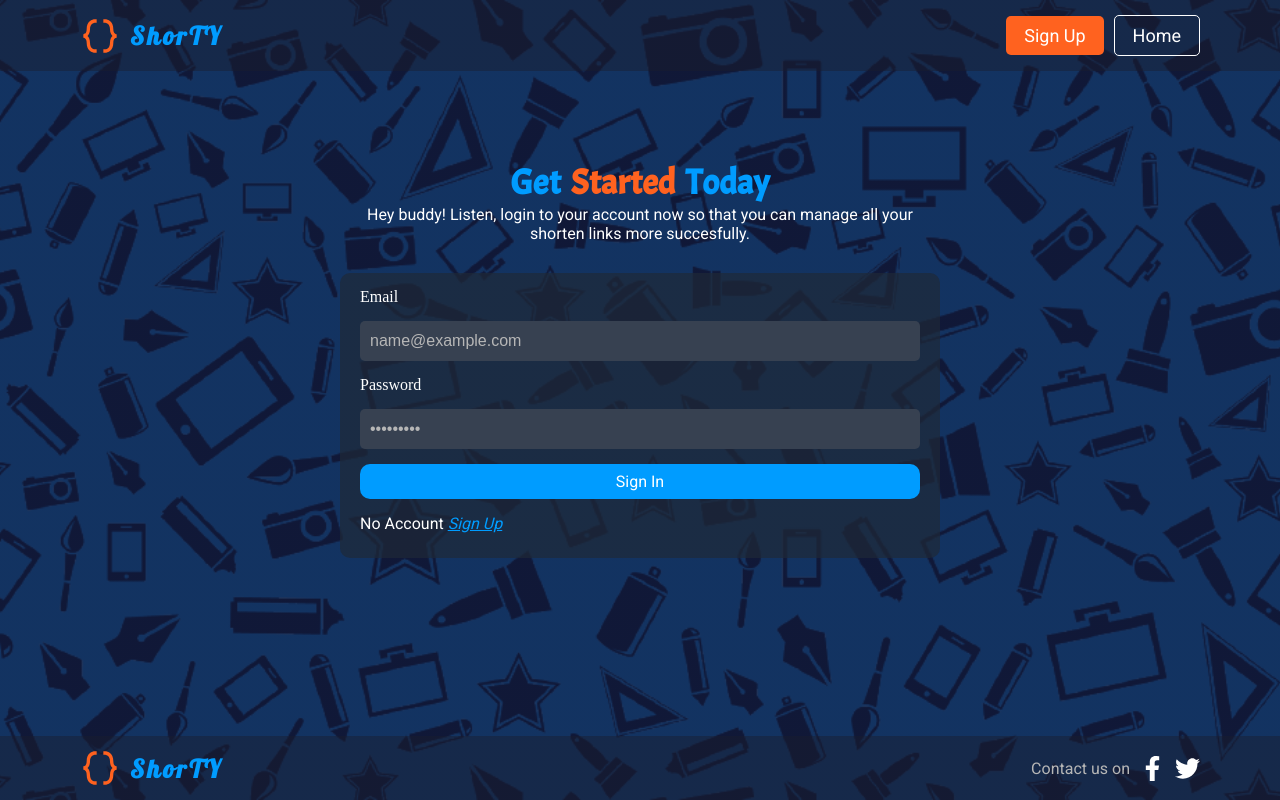
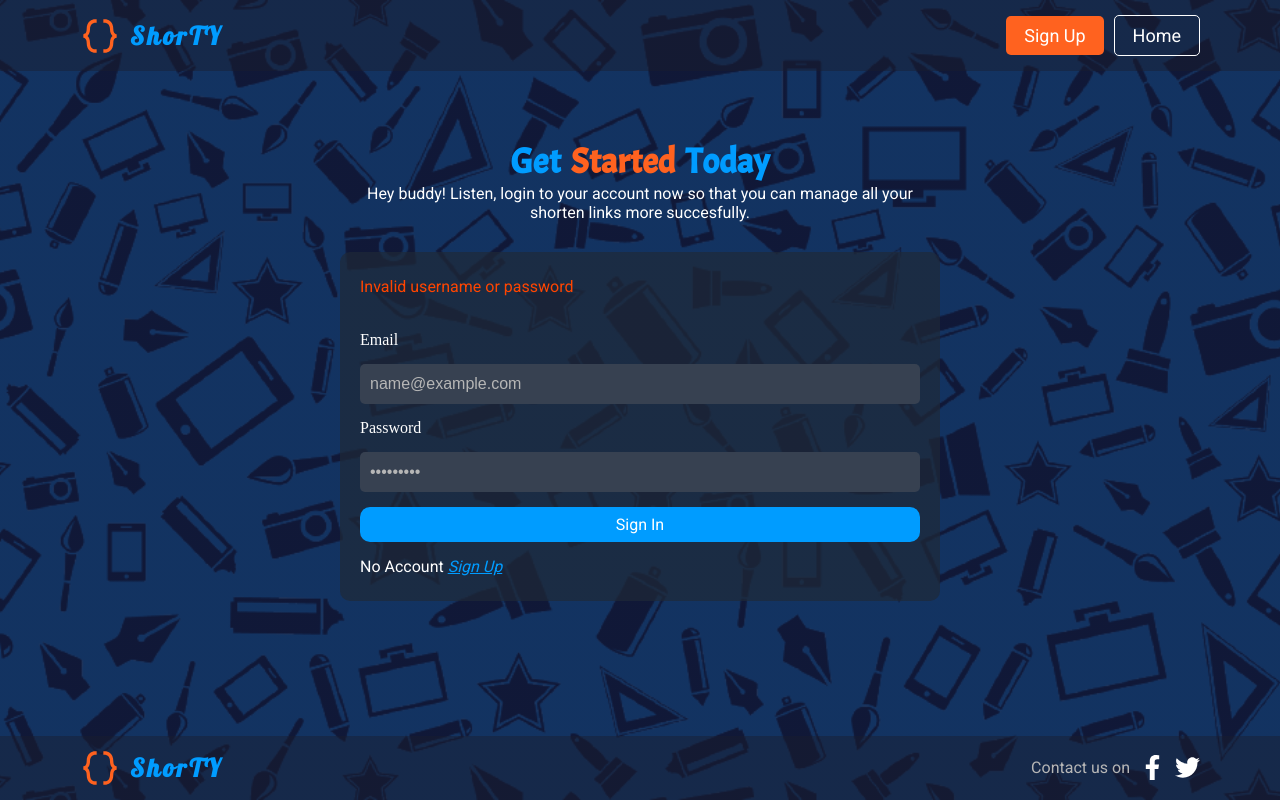
Before and after one commit to Nsairun/Url_Shortener_Frontend, a React (Create React App) app: page /login in a window 1280 px wide. Both pictures are taken after typing "name@example.com", "Sample123" into the empty fields and a click on the button "Sign In". Built offline with nearby package versions, Linux system fonts and the light colour scheme; no server answers; a web font is replaced by a local one.

Commit message:
modified error colors

```diff
--- a/src/Pages/Login/Login.jsx
+++ b/src/Pages/Login/Login.jsx
@@ -44,8 +44,7 @@ const FormSec = styled.div`
 `;
 
 function Login() {
-  const [isLoading, setIsloading] = useState(false);
-  const [error, setError] = useState('');
+  const [show, setShow] = useState({ err: false, loading: false });
   const navigate = useNavigate();
   const handleSubmit = async (e) => {
     e.preventDefault();
@@ -54,18 +53,16 @@ function Login() {
       email_address: target.email.value,
       password: target.password.value,
     };
-    setIsloading(true);
-    setError('');
+
+    setShow(() => ({ err: false, loading: true }));
     try {
       const { data } = await login(user.email_address, user.password);
       saveToken(data.token);
       navigate('/user');
-    } catch (e) {
-      if (e?.response?.status === 401) {
-        setError('Invalid username or password');
-      }
+    } catch {
+      setShow((prev) => ({ ...prev, err: 'Invalid username or password' }));
     } finally {
-      setIsloading(false);
+      setShow((prev) => ({ ...prev, loading: false }));
     }
   };
 
@@ -75,8 +72,6 @@ function Login() {
         <LogoHolder>
           <ShortLogo />
           <ShortUrl>ShorTY</ShortUrl>
-          {isLoading && <LoadingP>Loading...</LoadingP>}
-          {error && <Ptag>Error...</Ptag>}
         </LogoHolder>
         <ButtonHolder>
           <Button type="button" onClick={() => navigate('/register')}>
@@ -100,6 +95,8 @@ function Login() {
         </Ptag>
 
         <Form>
+          {show.loading && <LoadingP>Loading...</LoadingP>}
+          {show.err && <Ptag $error> {show.err || 'Error...'}</Ptag>}
           <Label>Email</Label>
           <InputField placeholder="Enter EmailAdress" name="email" required />
           <Label>Password</Label>
--- a/src/components/Atoms/Atoms.jsx
+++ b/src/components/Atoms/Atoms.jsx
@@ -284,6 +284,13 @@ export const Ptag = styled.p`
       color: black;
       margin-bottom: 0;
     `};
+  ${(props) =>
+    props.$error &&
+    css`
+      color: #ff4500;
+      margin: 10px 0 20px;
+    `}
+
   @media only screen and (max-width: 768px) {
     font-size: 14px;
   }
```
